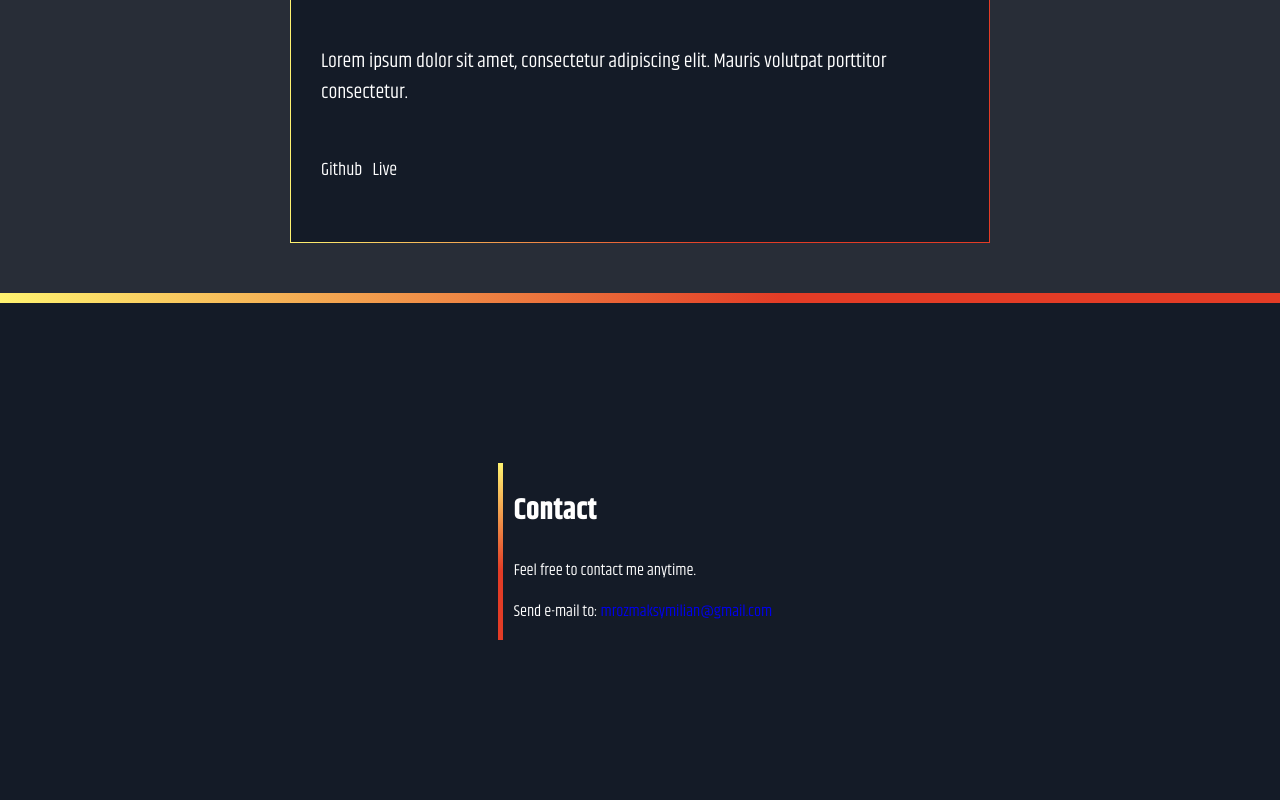
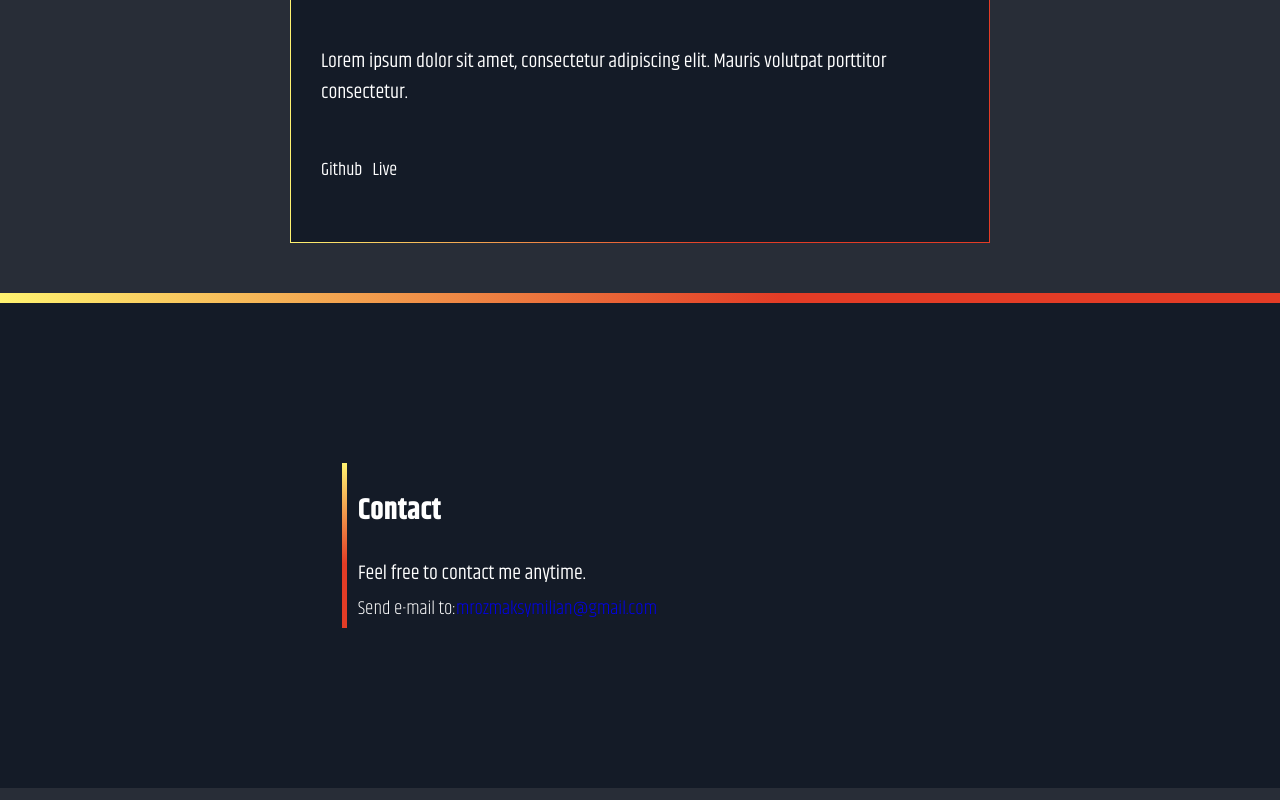
Before and after one commit to maksymilianMroz/maksymilianmroz.github.io, a React (Create React App) app: page / in a window 1280 px wide. Shown: the part 1840-2640 px from the top of the page. Built offline with nearby package versions, Linux system fonts and the light colour scheme.

Commit message:
Basic styles added

```diff
--- a/src/components/LastSection/LastSection.module.scss
+++ b/src/components/LastSection/LastSection.module.scss
@@ -35,9 +35,26 @@
     font-size: 30px;
 }
 
+.contactContainer__info {
+    margin: 0 10px 5px 0;
+    font-size: 20px;
+    text-align: justify;
+    position: relative;
+    display: flex;
+    align-items: center;
+}
+
+.contactContainer__shortSendText {
+    font-size: 19px;
+    margin: 0 10px 5px 0;
+    text-align: justify;
+    font-weight: 100;
+}
+
 @media screen and (min-width: 768px) {
     .contactContainer {
         max-width: 570px;
+        width: 100%;
 
         &::before {
             left: -10px;
```
Also changed, not shown: src/components/LastSection/LastSection.js (+6 -1 lines).
